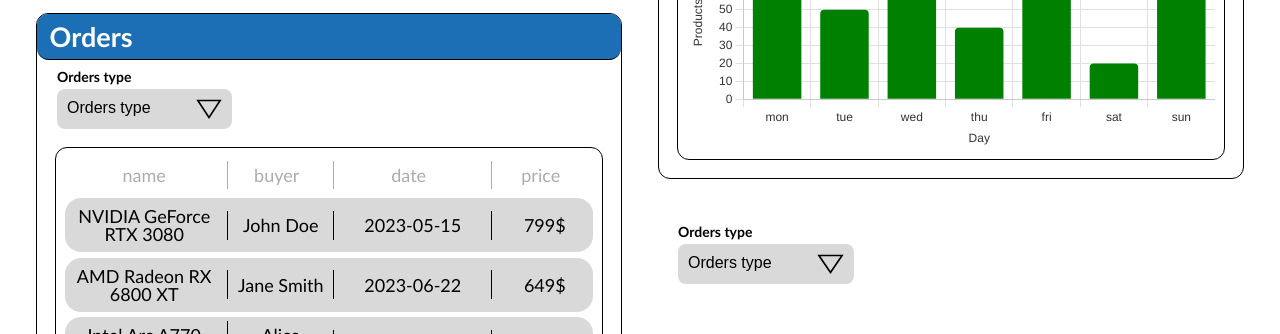
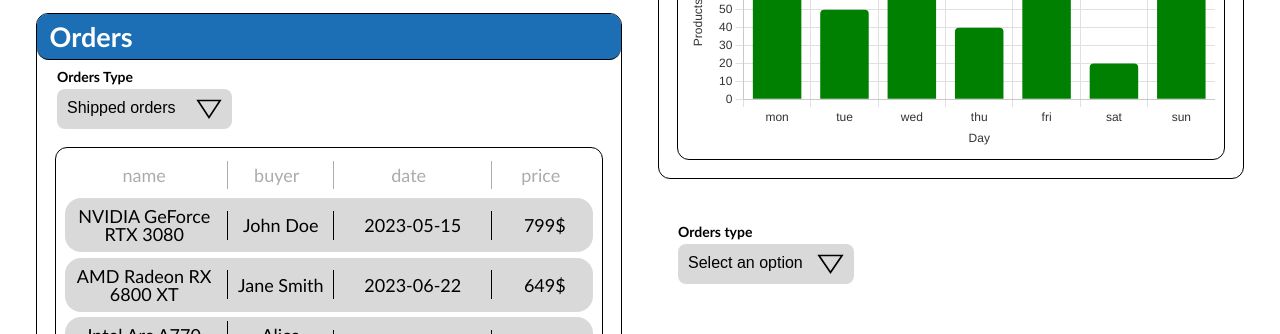
Before and after one commit to Namlev1/react-dashboard, a React (Vite) app: page / in a window 1280 px wide. Shown: the part 945-1279 px from the top of the page. Built offline with nearby package versions, Linux system fonts and the light colour scheme; the HTML template or start-up script is replaced by a standard one.

Commit message:
working dropdowns

```diff
--- a/src/assets/components/molecules/DropdownMenu/DropdownMenu.jsx
+++ b/src/assets/components/molecules/DropdownMenu/DropdownMenu.jsx
@@ -1,11 +1,13 @@
+import {useDispatch, useSelector} from "react-redux";
+import {useEffect, useRef, useState} from "react";
 import DropdownTriangle from '../../atoms/Icons/DropdownTriangle.svg';
-import React, { useState, useEffect, useRef } from "react";
-import "./DropdownMenu.css";
+import './DropdownMenu.css'
 
-const DropdownMenu = ({ options, title }) => {
+const DropdownMenu = ({ options, title, onOptionSelect, storeVariable}) => {
     const [isOpen, setIsOpen] = useState(false);
     const dropdownRef = useRef(null);
 
+    const chosenOrdersSort = useSelector((store) => storeVariable);
     const toggleMenu = () => {
         setIsOpen(!isOpen);
     };
@@ -23,18 +25,24 @@ const DropdownMenu = ({ options, title }) => {
         };
     }, []);
 
+    const handleOptionClick = (option) => {
+        onOptionSelect(option);
+        setIsOpen(false);
+    };
+
     return (
         <div className="dropdown-container" ref={dropdownRef}>
             <div className="dropdown-title">{title || "Select an option"}</div>
             <button className="dropdown-button" onClick={toggleMenu}>
-                {title || "Select an option"}
-                <img src={DropdownTriangle} alt="Gear Icon" className="dropdownTriangle"/>
+                {chosenOrdersSort || "Select an option"}
+                <img src={DropdownTriangle} alt="Dropdown triangle" className="dropdownTriangle"/>
             </button>
             {isOpen && (
                 <ul className="dropdown-menu">
                     {options.map((option, index) => (
-                        <li key={index} className="dropdown-item">
+                        <li key={index} className="dropdown-item" onClick={() => handleOptionClick(option)}>
                             {option}
+
                         </li>
                     ))}
                 </ul>
--- a/src/assets/components/widgets/orders/Orders.jsx
+++ b/src/assets/components/widgets/orders/Orders.jsx
@@ -2,18 +2,29 @@ import WidgetTitleBar from '../../atoms/WidgetTitleBar/WidgetTitleBar.jsx'
 import Table from '../../molecules/Table/Table.jsx'
 import TableEntry from '../../molecules/Table/TableEntry.jsx'
 import TableHeader from '../../molecules/Table/TableHeader.jsx'
-import { useSelector } from 'react-redux'
+import {useDispatch, useSelector} from 'react-redux'
 import DropdownMenu from "../../molecules/DropdownMenu/DropdownMenu.jsx";
+import {setChosenOrdersSort} from "../../../../store/accountSlice.js";
 
 const Orders = () => {
   const orders = useSelector((store) => store.accountSlice.orders)
+    const chosenOrdersSort = useSelector((store) => store.accountSlice.chosenOrdersSort);
+
+    const dispatch = useDispatch();
+
+
+    const handleOptionSelect = (option) => {
+        dispatch(setChosenOrdersSort(option));
+    };
+
+
   return (
     <div className={'widget'}>
       <WidgetTitleBar text={'Orders'} />
 
 
         <DropdownMenu
-                title="Orders type"
+            title={'Orders Type' || "Select an option"}
             options={[
                 "Paid orders",
                 "Unpaid orders",
@@ -21,6 +32,8 @@ const Orders = () => {
                 "Unshipped orders",
                 "Refunds"
             ]}
+            onOptionSelect={handleOptionSelect}
+            storeVariable={chosenOrdersSort}
         />
 
       <div className={'widget-content'}>
--- a/src/store/accountSlice.js
+++ b/src/store/accountSlice.js
@@ -8,9 +8,14 @@ const accountSlice = createSlice({
   reducers: {
     toggle: (state) => {
       return state.accountId === 1 ? secondState : initialState
+    },
+    setChosenOrdersSort: (state, action) => {
+      state.chosenOrdersSort = action.payload;
     }
   }
+
 })
 
+export const { setChosenOrdersSort } = accountSlice.actions;
 export default accountSlice.reducer
 export const { toggle } = accountSlice.actions
--- a/src/store/initialState.js
+++ b/src/store/initialState.js
@@ -128,7 +128,8 @@ const initialState = {
       amountSold: 88,
       return: 7920.8
     }
-  ]
+  ],
+  chosenOrdersSort: "Shipped orders"
 }
 
 export default initialState
--- a/src/store/secondState.js
+++ b/src/store/secondState.js
@@ -139,7 +139,8 @@ const secondState = {
       amountSold: 500,
       return: 7500.0
     }
-  ]
+  ],
+  chosenOrdersSort: "Shipped orders"
 }
 
 export default secondState
```
Lines whose indentation alone changed are shown as unchanged.
